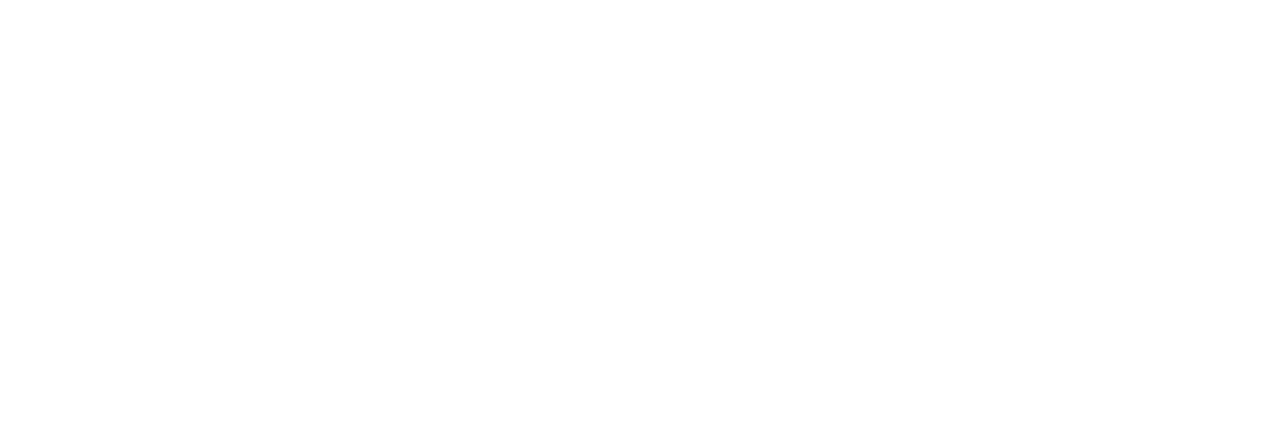
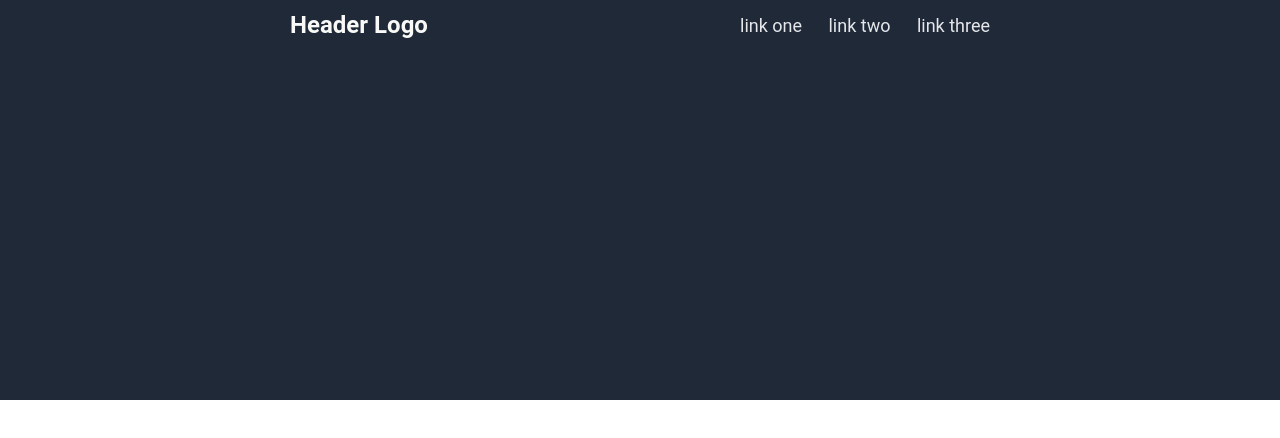
Before and after one commit to Starsus24/landing_page, a plain HTML site: page index.html in a window 1280 px wide. Drawn offline with Linux system fonts and the light colour scheme.

Commit message:
Agregar la cabecera del logo y los links Contenedor de la primera seccion de la pagina desarrollado posicionando el logo y los links de navegacion.

```diff
--- a/index.html
+++ b/index.html
@@ -1,12 +1,25 @@
 <!DOCTYPE html>
-<html lang="en">
+<html lang="es">
 <head>
     <meta charset="UTF-8">
     <meta name="viewport" content="width=device-width, initial-scale=1.0">
-    <title>Document</title>
+    <title>Landing Page</title>
     <link rel="stylesheet" href="styles.css">
 </head>
 <body>
-
+    <div class="container">
+        <div class="center">
+            <div class="header">
+                <div class="logo">
+                    <strong>Header Logo</strong>
+                </div>
+                <div class="links">
+                    <a>link one</a>
+                    <a>link two</a>
+                    <a>link three</a>
+                </div>
+            </div>
+        </div>
+    </div>
 </body>
 </html>
--- a/styles.css
+++ b/styles.css
@@ -0,0 +1,38 @@
+body {
+    margin: 0;
+    box-sizing: border-box;
+    font-family: 'Roboto', sans-serif;
+}
+
+.center {
+    width: 700px;
+}
+
+.container {
+    height: 400px;
+    background-color: #1F2937;
+    justify-content: center;
+    display: flex;
+}
+
+.header {
+    height: 50px;
+    justify-content: space-between;
+    display: flex;
+}
+
+.logo {
+    font-size: 24px;
+    color: #F9FAF8;
+    align-content: center;
+}
+
+.links {
+    width: 250px;
+    font-size: 18px;
+    color: #E5E7EB;
+    justify-content: space-between;
+    align-items: center;
+    text-decoration: none;
+    display: flex;
+}
```
